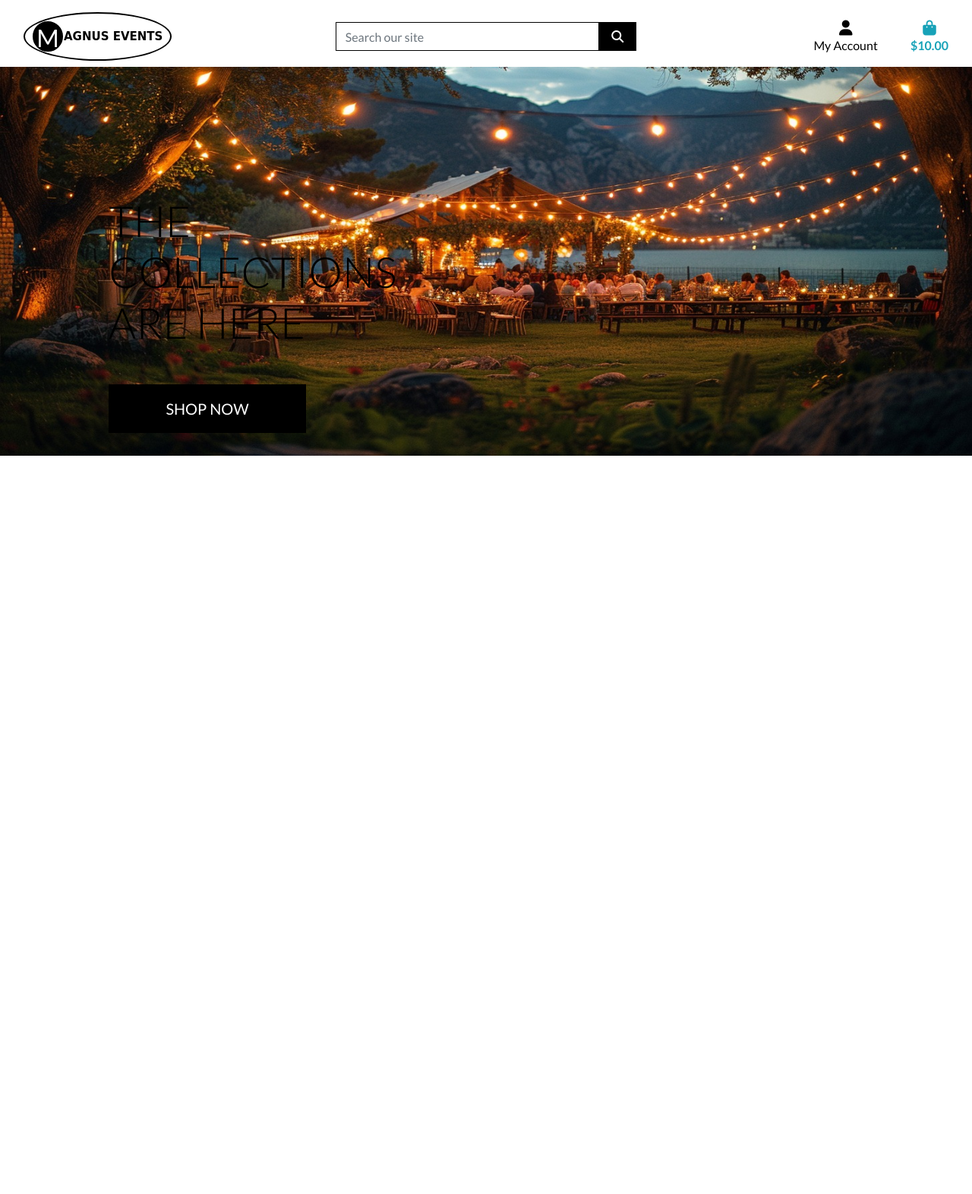
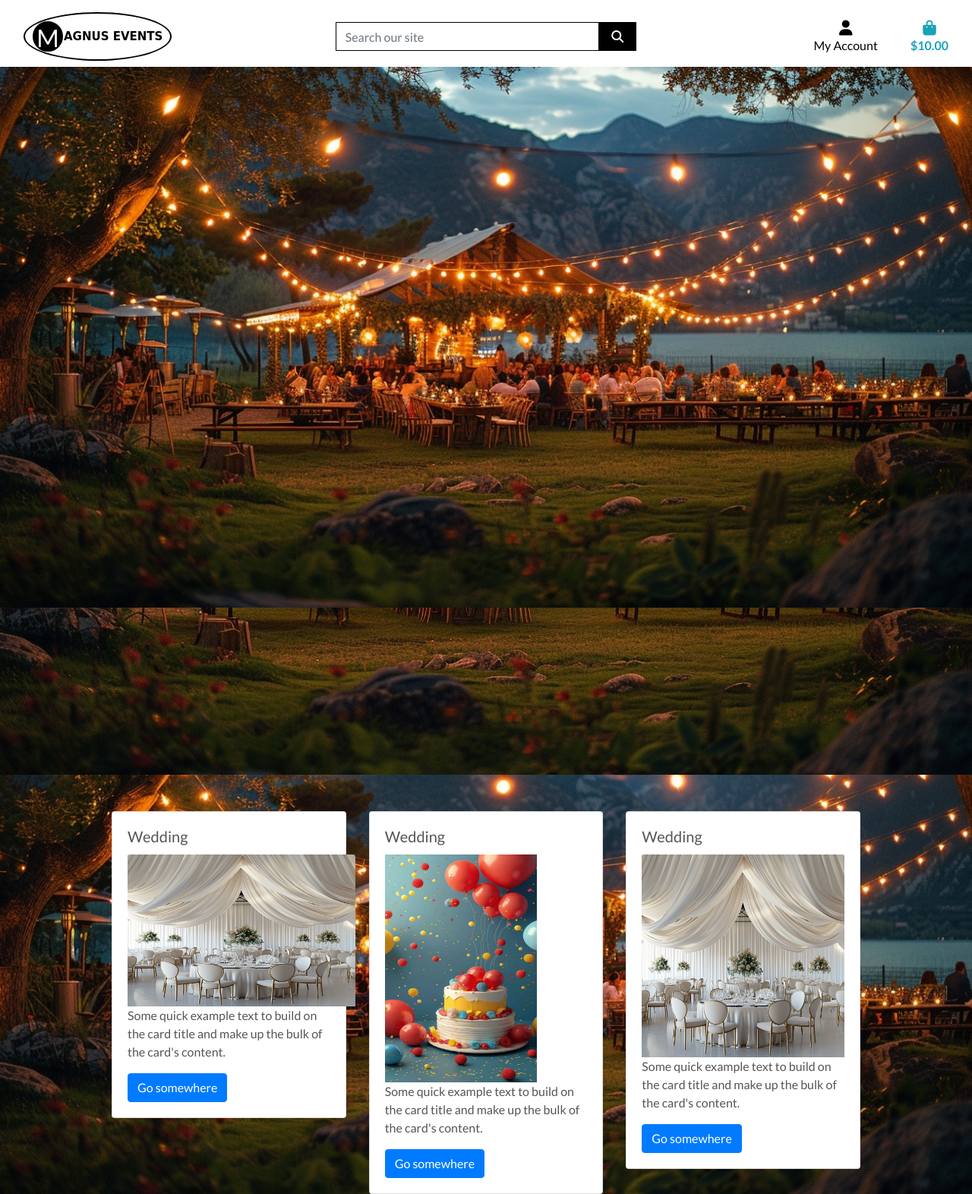
Before and after one commit to Nick8735/magnus_events_v1, a Django app: template home/templates/home/index.html in a window 1280 px wide. Shown: the whole page at 76% size. Before the commit the page ends 600 px from the top, so only its background shows below. Run offline with Django 3.2, Linux system fonts and the light colour scheme; the template is opened without the code that fills it: most values are stand-ins (such as "Sample title", 1, 10 or a date in 2020); some libraries are stand-ins or nearby versions; some web fonts are replaced.

Commit message:
multiple amendments to images and settings

```diff
--- a/home/templates/home/index.html
+++ b/home/templates/home/index.html
@@ -10,18 +10,46 @@
  {% endblock %}
 
  {% block content %}
- <div class="container">
-    <div class="row h-100">
-        <div class="col-7 col-md-6 my-auto">
-            <h1 class="display-4 logo-font text-black">
-                The collections are here
-             </h1>
-            <div class="my-5">
-                <h4>
-                    <a href="" class="shop-now-button btn btn-lg rounded-0 text-uppercase py-3">Shop Now</a>
-                </h4>
+     <div class="background-image-container" style="background: url('/media/background_image3.jpg') no-repeat center top;"></div>
+
+    <!-- Content container -->
+    <div class="content-container">
+        <div class="container mt-5">
+            <div class="row">
+                <!-- Add your card content here -->
+                <div class="col-md-4">
+                    <div class="card">
+                        <div class="card-body">
+                            <h5 class="card-title">Wedding</h5>
+                            <img src="/media/wedding.png" alt="" class="card-img-top" style="width: 300px; height: 200px;">
+                            <p class="card-text">Some quick example text to build on the card title and make up the bulk of the card's content.</p>
+                            <a href="" class="btn btn-primary">Go somewhere</a>
+                        </div>
+                    </div>
+                </div>
+                <div class="col-md-4">
+                    <div class="card">
+                        <div class="card-body">
+                            <h5 class="card-title">Wedding</h5>
+                            <img src="/media/party.jpg" alt="" cclass="card-img-top" style="width: 200px; height: 300px;">
+                            <p class="card-text">Some quick example text to build on the card title and make up the bulk of the card's content.</p>
+                            <a href="" class="btn btn-primary">Go somewhere</a>
+                        </div>
+                    </div>
+                </div>
+                <div class="col-md-4">
+                    <div class="card">
+                        <div class="card-body">
+                            <h5 class="card-title">Wedding</h5>
+                            <img src="/media/wedding.png" alt="" class="card-img-top">
+                            <p class="card-text">Some quick example text to build on the card title and make up the bulk of the card's content.</p>
+                            <a href="" class="btn btn-primary">Go somewhere</a>
+                        </div>
+                    </div>
+                </div>
+                <!-- Add more columns and cards as needed -->
             </div>
         </div>
     </div>
- </div>
+
  {% endblock %}
--- a/static/css/base.css
+++ b/static/css/base.css
@@ -1,15 +1,29 @@
 
 
-html {
+html, body {
     height: 100%;
+    margin: 0;
+    background: url('/magnus_events_v1/media/background_image3.jpg') no-repeat center top / cover fixed; /* Background image for the body */
+    color: #555;
+    font-family: 'Lato', sans-serif;
 }
 
-body {
-    background: url('/magnus_events_v1/media/background_image3.jpg') no-repeat center top / 100% 75% fixed; /* Adjusted background property */
-    height: calc(100vh - 164px);
-    color: #555;
-    font-family: 'Lato';
+
+.background-image-container {
+    height: 100vh;
+    position: relative;
+    z-index: -1;
+
 }
+
+
+.content-container {
+    position: relative;
+    z-index: 1;
+    margin: 5px;
+}
+
+/* Your other styles remain the same */
 
 
 /* from Bulma */
--- a/templates/base.html
+++ b/templates/base.html
@@ -1,9 +1,8 @@
 {% load static %}
 
-<!doctype html>
+<!DOCTYPE html>
 <html lang="en">
 <head>
-
     {% block meta %}
         <meta http-equiv="X-UA-Compatible" content="ie=edge">
         <meta charset="utf-8">
@@ -111,15 +110,9 @@
                 <button class="navbar-toggler" type="button" data-toggle="collapse" data-target="#main-nav" aria-controls="main-nav" aria-expanded="false" aria-label="Toggle navigation">
                     <span class="navbar-toggler-icon"></span>
                 </button>
-            {% include 'includes/mobile_top_header.html' %} <!-- Are you using this, remove if your not -->
-            {% include 'includes/main_nav.html' %} <!-- Are you using this, remove if your not -->
+                {% include 'includes/mobile_top_header.html' %}
+                {% include 'includes/main_nav.html' %}
             </nav>
-    </div>
-    <!-- remove delivery banner before submission. -->
-    <div id="delivery-banner" class="row text-center">
-        <div class="col bg-black text-white">
-            <h4 class="logo-font my-1">Free delivery on orders over ${{ free_delivery_threshold }}!</h4>
-        </div>
         </div>
 
     </header>
@@ -136,7 +129,5 @@
 
     {% block postloadjs %}
     {% endblock %}
-
-
 </body>
 </html>
```
Also changed, not shown: magnus_events_v1/settings.py (+6 -1 lines), magnus_events_v1/media/party.jpg (added), magnus_events_v1/media/wedding.png (added). Lines whose indentation alone changed are shown as unchanged.
